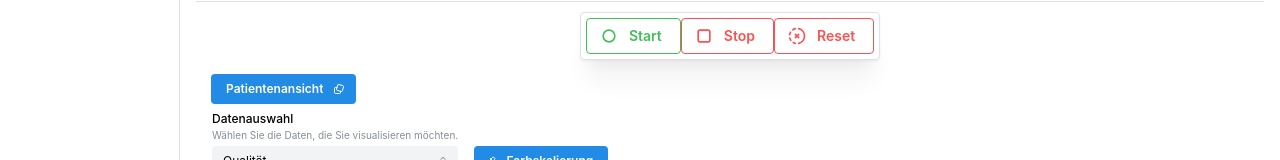
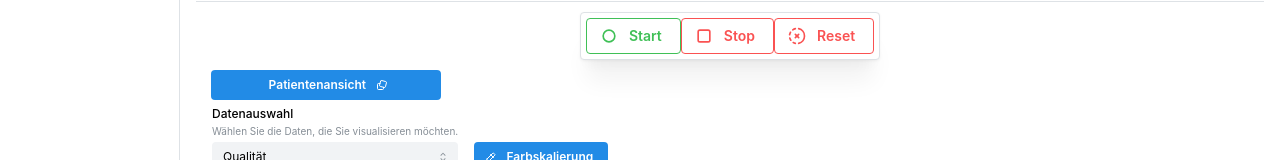
Before and after one commit to rosnFinite/audio-trigger-frontend, a React (Create React App) app: page /#/dashboard in a window 1280 px wide. Shown: the part 183-343 px from the top of the page. Built offline with nearby package versions, Linux system fonts and the light colour scheme; no server answers.

Commit message:
fixed patient view button to Link component

```diff
--- a/src/pages/Dashboard.tsx
+++ b/src/pages/Dashboard.tsx
@@ -81,13 +81,20 @@ export default function Dashboard() {
         </Text>
         <Divider />
         <ControlButtonGroup />
-        <Link to="/dashboard/patient" target="_blank">
-          <Tooltip label="Öffnet Ansicht für den Patienten in neuen Tab">
-            <Button rightSection={<TbSwipe />} ml={15} mb={-10} size="xs">
-              Patientenansicht
-            </Button>
-          </Tooltip>
-        </Link>
+        <Tooltip label="Öffnet Ansicht für den Patienten in neuen Tab">
+          <Button
+            rightSection={<TbSwipe />}
+            ml={15}
+            mb={-10}
+            w="230px"
+            size="xs"
+            component={Link}
+            to="/dashboard/patient"
+            target="_blank"
+          >
+            Patientenansicht
+          </Button>
+        </Tooltip>
         <VoiceField />
         <Group gap="xs">
           <Title order={2}>Aufnahmen</Title>
```
